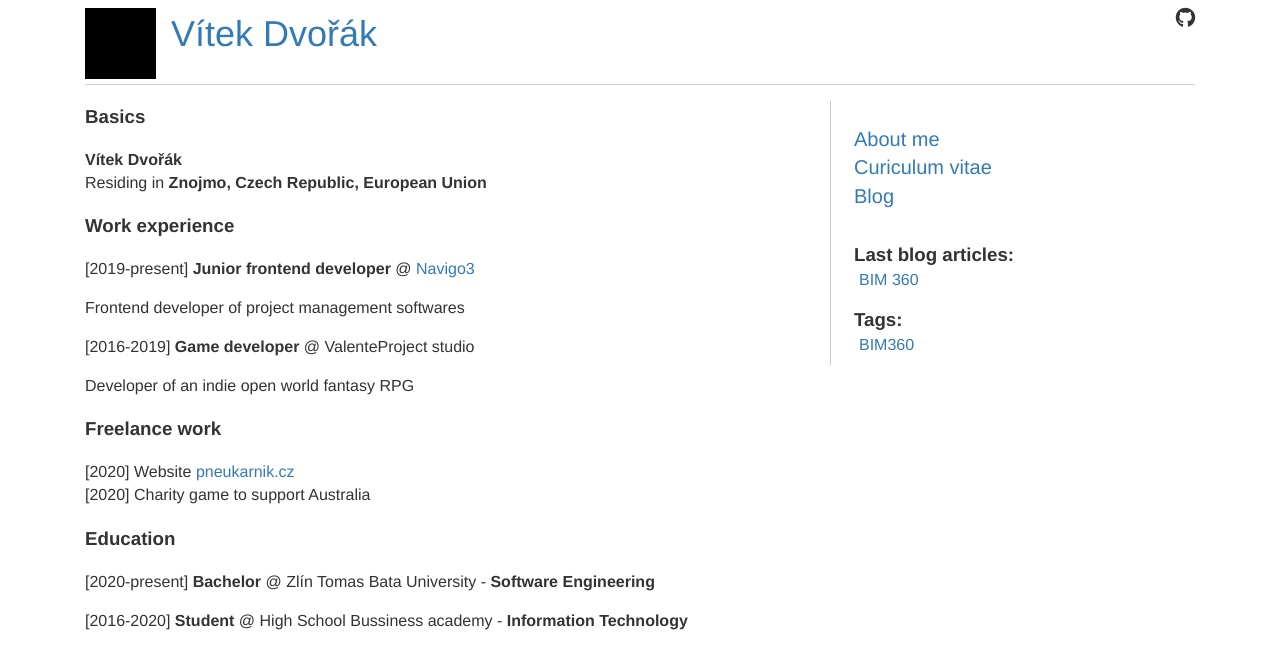
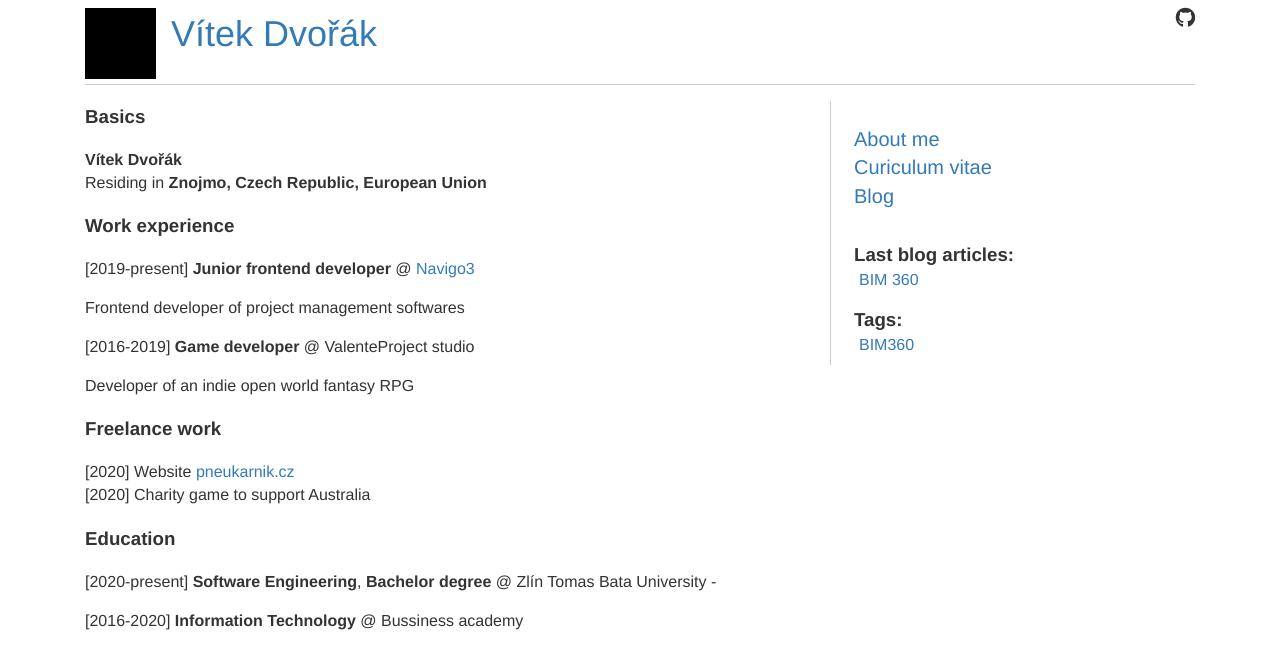
Before and after one commit to vdvorak/vitekdvorak.github.io, a Jekyll site: the page built from curiculum-vitae.md, in a window 1280 px wide. Shown: the top 669 px of the page. Built offline with Jekyll 4.4.1, drawn with Linux system fonts in a browser that asks for light colours; nearby versions of some CDN libraries.

Commit message:
Update curiculum-vitae.md

```diff
--- a/curiculum-vitae.md
+++ b/curiculum-vitae.md
@@ -24,6 +24,6 @@ Frontend developer of project management softwares
 
 ### Education
 
-[2020-present] **Bachelor** @ Zlín Tomas Bata University - **Software Engineering**
+[2020-present] **Software Engineering**, **Bachelor degree** @ Zlín Tomas Bata University -
 
-[2016-2020] **Student** @ High School Bussiness academy - **Information Technology**
+[2016-2020] **Information Technology** @ Bussiness academy
```
